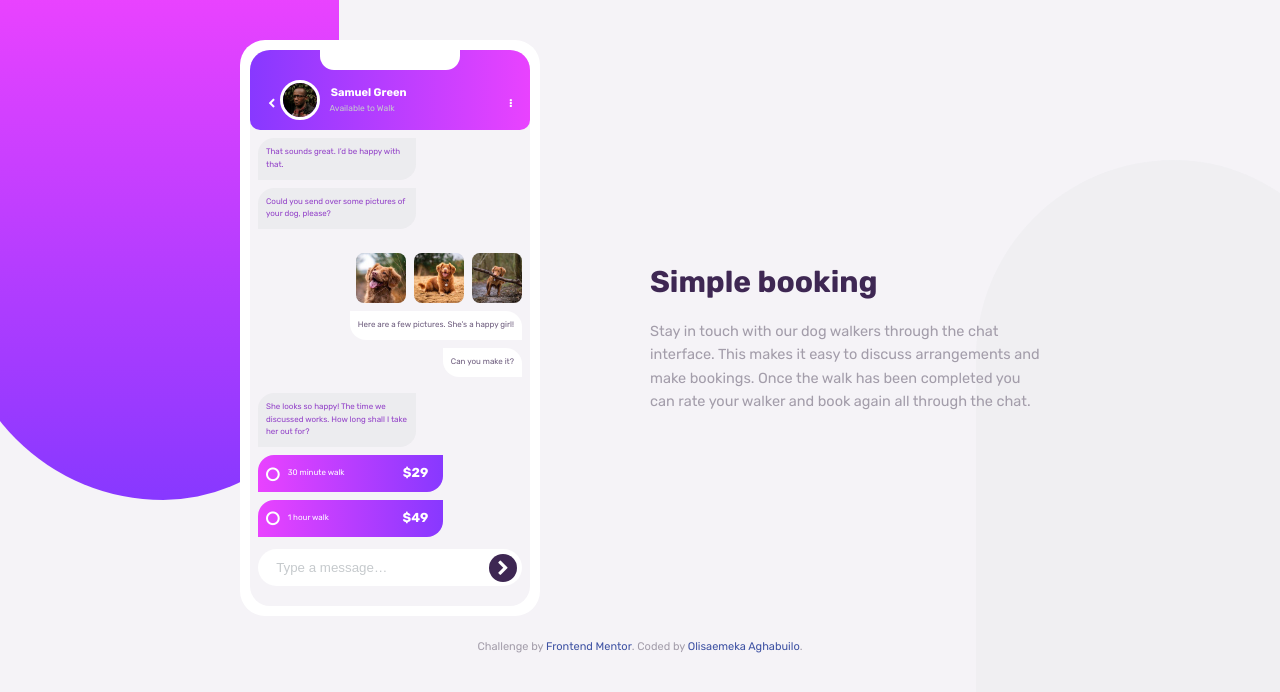
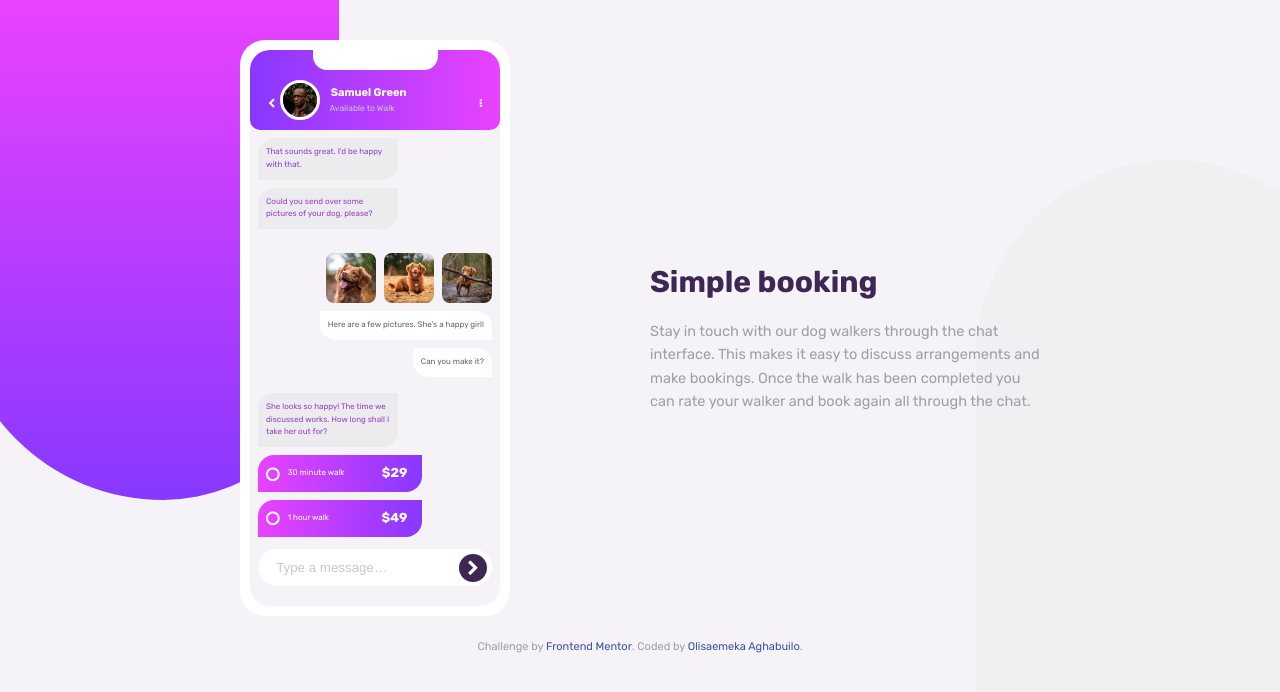
Before and after one commit to olisa187/Chat-App-Css-Illustrator, a website: page disc/index.html in a window 1280 px wide. Drawn offline with Linux system fonts and the light colour scheme.

Commit message:
mobile screen reduced
reduced the screen size of the mobile app to 27em

```diff
--- a/disc/styles.css
+++ b/disc/styles.css
@@ -118,7 +118,7 @@ a .font_indent{
 
 /* mobile app styling */
 .mobile-app{
-    max-width: 30em;
+    max-width: 27em;
     background-color: var(--clr-White);
     padding: 1em;
     border-radius: 2.5em;
```
